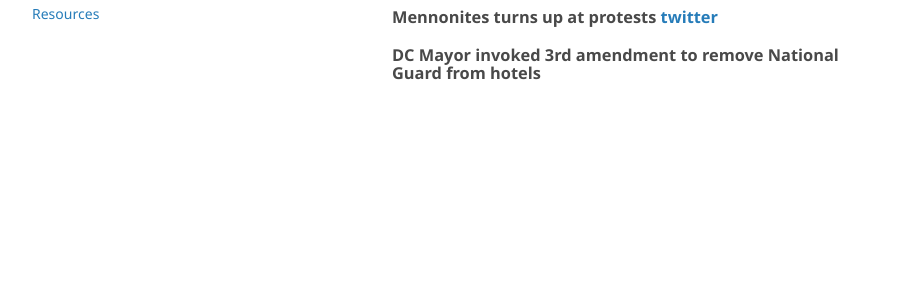
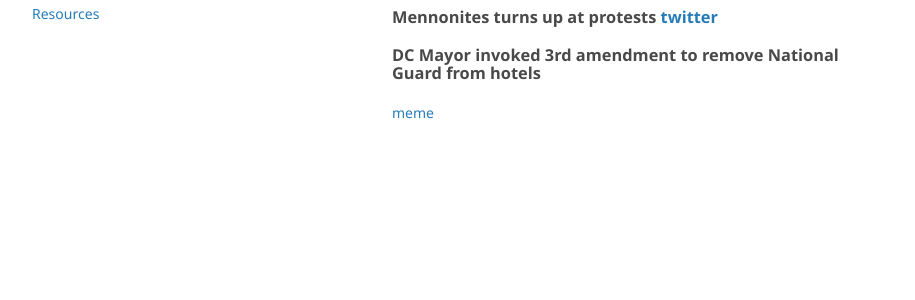
Before and after one commit to nojusticenopeace/nojusticenopeace.github.io, a Jekyll site: the page built from uplifting.md, in a window 1280 px wide. Shown: the part 311-611 px from the top of the page, without its empty margins (178-1093 px from the left). Built offline with Jekyll 4.4.1, drawn with Linux system fonts in a browser that asks for light colours.

Commit message:
Update uplifting.md

```diff
--- a/uplifting.md
+++ b/uplifting.md
@@ -16,3 +16,4 @@ layout: default
 ### Mennonites turns up at protests [twitter](https://twitter.com/Rachels_Ratchet/status/1266758062020292609?s=20)
 
 ### DC Mayor invoked 3rd amendment to remove National Guard from hotels
+[meme](https://twitter.com/SchrafftVortex/status/1268796670164250626?s=20)
```
